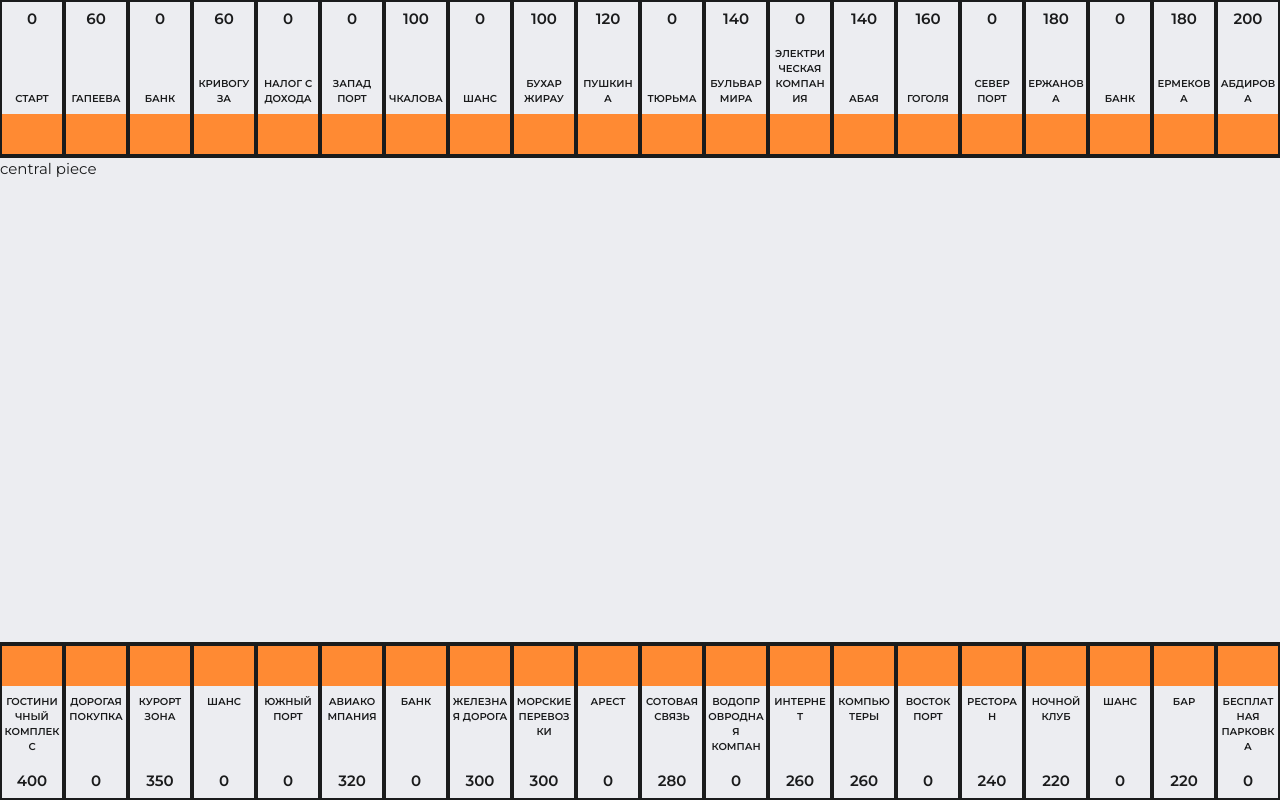
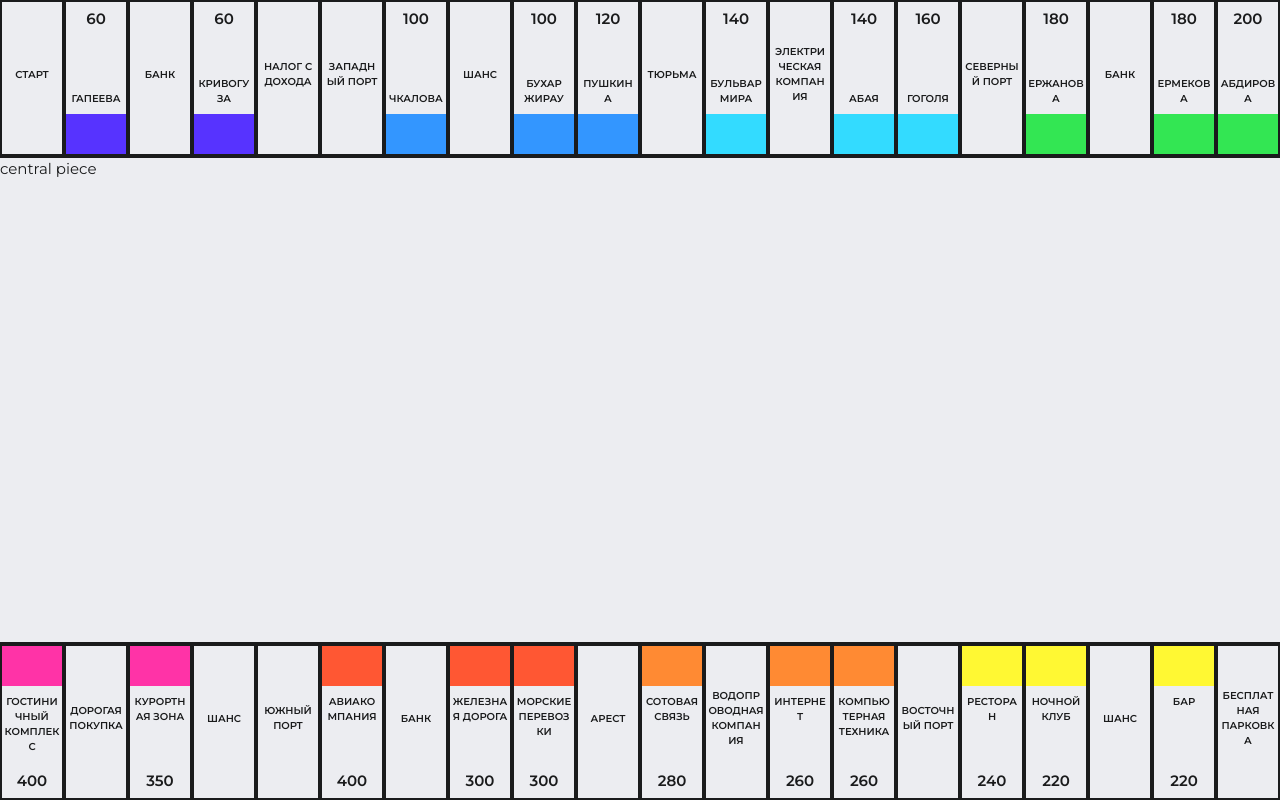
Before and after one commit to VKeyPEDIdea/monopoly-react, a React app: page / in a window 1280 px wide. Built offline with nearby package versions, Linux system fonts and the light colour scheme.

Commit message:
refactor sectors

```diff
--- a/src/components/PlayingField/BottomLine/BottomLine.tsx
+++ b/src/components/PlayingField/BottomLine/BottomLine.tsx
@@ -1,29 +1,25 @@
 import Sector from "../Sector";
 import classes from './BottomLine.module.scss';
+import { bottomLineConfig } from "./bottomLine.config";
 
 const BottomLine = () => {
+	const sectorList = bottomLineConfig.map(({
+		title,
+		color,
+		price,
+		type,
+	}, index) => {
+		return <Sector key={'sector' + index}
+			title={title}
+			price={price}
+			color={color}
+			isBottom={true}
+			type={type} />;
+	});
+
 	return (
 		<div className={classes.bottomline}>
-			<Sector isBottom={true} title='Гостиничный комплекс' price={400}/>
-			<Sector isBottom={true} title='Дорогая покупка' price={0}/>
-			<Sector isBottom={true} title='Курорт зона' price={350}/>
-			<Sector isBottom={true} title='Шанс' price={0}/>
-			<Sector isBottom={true} title='Южный порт' price={0}/>
-			<Sector isBottom={true} title='Авиакомпания' price={320}/>
-			<Sector isBottom={true} title='Банк' price={0}/>
-			<Sector isBottom={true} title='Железная дорога' price={300}/>
-			<Sector isBottom={true} title='Морские перевозки' price={300}/>
-			<Sector isBottom={true} title='Арест' price={0}/>
-			<Sector isBottom={true} title='Сотовая связь' price={280}/>
-			<Sector isBottom={true} title='Водопровродная компания' price={0}/>
-			<Sector isBottom={true} title='Интернет' price={260}/>
-			<Sector isBottom={true} title='Компьютеры' price={260}/>
-			<Sector isBottom={true} title='Восток порт' price={0}/>
-			<Sector isBottom={true} title='Ресторан' price={240}/>
-			<Sector isBottom={true} title='Ночной клуб' price={220}/>
-			<Sector isBottom={true} title='Шанс' price={0}/>
-			<Sector isBottom={true} title='Бар' price={220}/>
-			<Sector isBottom={true} title='бесплатная парковка' price={0}/>
+			{sectorList}
 		</div>
 	);
 };
--- /dev/null
+++ b/src/components/PlayingField/BottomLine/bottomLine.config.ts
@@ -0,0 +1,124 @@
+import { SectorProps } from "../../../models/Sector.model";
+
+export const bottomLineConfig: SectorProps[] = [
+	{
+		title: 'Гостиничный комплекс',
+		price: 400,
+		color: 'pink',
+		type: 'Земельный участок',
+	},
+	{
+		title: 'Дорогая покупка',
+		price: 0,
+		color: null,
+		type: 'Ловушка',
+	},
+	{
+		title: 'Курортная зона',
+		price: 350,
+		color: 'pink',
+		type: 'Земельный участок',
+	},
+	{
+		title: 'Шанс',
+		price: 0,
+		color: null,
+		type: 'Шанс',
+	},
+	{
+		title: 'Южный порт',
+		price: 0,
+		color: null,
+		type: 'Транспортное предприятие',
+	},
+	{
+		title: 'Авиакомпания',
+		price: 400,
+		color: 'red',
+		type: 'Земельный участок',
+	},
+	{
+		title: 'Банк',
+		price: 0,
+		color: null,
+		type: 'Банк',
+	},
+	{
+		title: 'Железная дорога',
+		price: 300,
+		color: 'red',
+		type: 'Земельный участок',
+	},
+	{
+		title: 'Морские перевозки',
+		price: 300,
+		color: 'red',
+		type: 'Земельный участок',
+	},
+	{
+		title: 'Арест',
+		price: 0,
+		color: null,
+		type: 'Ловушка',
+	},
+	{
+		title: 'Сотовая связь',
+		price: 280,
+		color: 'orange',
+		type: 'Земельный участок',
+	},
+	{
+		title: 'Водопроводная компания',
+		price: 400,
+		color: null,
+		type: 'Коммунальное предприятие',
+	},
+	{
+		title: 'Интернет',
+		price: 260,
+		color: 'orange',
+		type: 'Земельный участок',
+	},
+	{
+		title: 'Компьютерная техника',
+		price: 260,
+		color: 'orange',
+		type: 'Земельный участок',
+	},
+	{
+		title: 'Восточный порт',
+		price: 0,
+		color: null,
+		type: 'Транспортное предприятие',
+	},
+	{
+		title: 'Ресторан',
+		price: 240,
+		color: 'yellow',
+		type: 'Земельный участок',
+	},
+	{
+		title: 'Ночной клуб',
+		price: 220,
+		color: 'yellow',
+		type: 'Земельный участок',
+	},
+	{
+		title: 'Шанс',
+		price: 0,
+		color: null,
+		type: 'Шанс',
+	},
+	{
+		title: 'Бар',
+		price: 220,
+		color: 'yellow',
+		type: 'Земельный участок',
+	},
+	{
+		title: 'Бесплатная парковка',
+		price: 0,
+		color: null,
+		type: 'Бесплатная парковка',
+	},
+];
--- a/src/components/PlayingField/Sector/Sector.module.scss
+++ b/src/components/PlayingField/Sector/Sector.module.scss
@@ -10,6 +10,10 @@
 	justify-content: space-between;
 	max-width: 5%;
 	flex-basis: 5%;
+
+	&--simple {
+		justify-content: center;
+	}
 
 	.meta {
 		display: flex;
--- a/src/components/PlayingField/Sector/Sector.tsx
+++ b/src/components/PlayingField/Sector/Sector.tsx
@@ -1,19 +1,20 @@
+import { SectorProps } from '../../../models/Sector.model';
 import classes from './Sector.module.scss';
-
-interface SectorProps {
-	isBottom?: boolean;
-	title: string;
-	price: number;
-};
 
 const Sector = ({
 	isBottom,
 	price,
-	title
+	title,
+	color,
+	type,
 }: SectorProps) => {
-	const color = 'orange';
-
-	if (isBottom) {
+	if (type !== 'Земельный участок') {
+		return (
+			<div className={[classes.sector, classes['sector--simple']].join(' ')}>
+				<p className={classes.title}>{title}</p>
+			</div>
+		);
+	} else if (isBottom) {
 		return (
 			<div className={classes.sector}>
 				<div className={`${classes.color} ${classes[`color--${color}`]}`}></div>
--- a/src/components/PlayingField/TopLine/TopLine.tsx
+++ b/src/components/PlayingField/TopLine/TopLine.tsx
@@ -1,29 +1,24 @@
 import Sector from "../Sector";
+import { topLineConfig } from "./topLine.config";
 import classes from './TopLine.module.scss';
 
 const TopLine = () => {
+	const sectorList = topLineConfig.map(({
+		title,
+		color,
+		price,
+		type,
+	}, index) => {
+		return <Sector key={'sector' + index}
+			title={title}
+			price={price}
+			color={color}
+			type={type} />;
+	});
+
 	return (
 		<div className={classes.topline}>
-			<Sector title='Старт' price={0}/>
-			<Sector title='Гапеева' price={60}/>
-			<Sector title='Банк' price={0}/>
-			<Sector title='Кривогуза' price={60}/>
-			<Sector title='Налог с дохода' price={0}/>
-			<Sector title='Запад порт' price={0}/>
-			<Sector title='Чкалова' price={100}/>
-			<Sector title='Шанс' price={0}/>
-			<Sector title='Бухар жирау' price={100}/>
-			<Sector title='Пушкина' price={120}/>
-			<Sector title='Тюрьма' price={0}/>
-			<Sector title='Бульвар Мира' price={140}/>
-			<Sector title='Электрическая компания' price={0}/>
-			<Sector title='Абая' price={140}/>
-			<Sector title='Гоголя' price={160}/>
-			<Sector title='Cевер порт' price={0}/>
-			<Sector title='Ержанова' price={180}/>
-			<Sector title='Банк' price={0}/>
-			<Sector title='Ермекова' price={180}/>
-			<Sector title='Абдирова' price={200}/>
+			{sectorList}
 		</div>
 	);
 };
--- /dev/null
+++ b/src/components/PlayingField/TopLine/topLine.config.ts
@@ -0,0 +1,124 @@
+import { SectorProps } from "../../../models/Sector.model";
+
+export const topLineConfig: SectorProps[] = [
+	{
+		title: 'Старт',
+		price: 0,
+		color: null,
+		type: 'Старт',
+	},
+	{
+		title: 'Гапеева',
+		price: 60,
+		color: 'purple',
+		type: 'Земельный участок',
+	},
+	{
+		title: 'Банк',
+		price: 0,
+		color: null,
+		type: 'Банк',
+	},
+	{
+		title: 'Кривогуза',
+		price: 60,
+		color: 'purple',
+		type: 'Земельный участок',
+	},
+	{
+		title: 'Налог с дохода',
+		price: 0,
+		color: null,
+		type: 'Ловушка',
+	},
+	{
+		title: 'Западный порт',
+		price: 0,
+		color: null,
+		type: 'Транспортное предприятие',
+	},
+	{
+		title: 'Чкалова',
+		price: 100,
+		color: 'blue',
+		type: 'Земельный участок',
+	},
+	{
+		title: 'Шанс',
+		price: 0,
+		color: null,
+		type: 'Шанс',
+	},
+	{
+		title: 'Бухар Жирау',
+		price: 100,
+		color: 'blue',
+		type: 'Земельный участок',
+	},
+	{
+		title: 'Пушкина',
+		price: 120,
+		color: 'blue',
+		type: 'Земельный участок',
+	},
+	{
+		title: 'Тюрьма',
+		price: 0,
+		color: null,
+		type: 'Ловушка',
+	},
+	{
+		title: 'Бульвар мира',
+		price: 140,
+		color: 'blue-sky',
+		type: 'Земельный участок',
+	},
+	{
+		title: 'Электрическая компания',
+		price: 0,
+		color: null,
+		type: 'Коммунальное предприятие',
+	},
+	{
+		title: 'Абая',
+		price: 140,
+		color: 'blue-sky',
+		type: 'Земельный участок',
+	},
+	{
+		title: 'Гоголя',
+		price: 160,
+		color: 'blue-sky',
+		type: 'Земельный участок',
+	},
+	{
+		title: 'Северный порт',
+		price: 0,
+		color: null,
+		type: 'Транспортное предприятие',
+	},
+	{
+		title: 'Ержанова',
+		price: 180,
+		color: 'green',
+		type: 'Земельный участок',
+	},
+	{
+		title: 'Банк',
+		price: 0,
+		color: null,
+		type: 'Банк',
+	},
+	{
+		title: 'Ермекова',
+		price: 180,
+		color: 'green',
+		type: 'Земельный участок',
+	},
+	{
+		title: 'Абдирова',
+		price: 200,
+		color: 'green',
+		type: 'Земельный участок',
+	},
+];
--- /dev/null
+++ b/src/models/color.ts
@@ -0,0 +1 @@
+export type Color = 'pink' | 'red' | 'orange' | 'yellow' | 'green' | 'blue' | 'blue-sky' | 'purple';
```
Also changed, not shown: src/models/Sector.model.ts (added, +10 -0 lines), src/models/SectorType.model.ts (added, +8 -0 lines).
